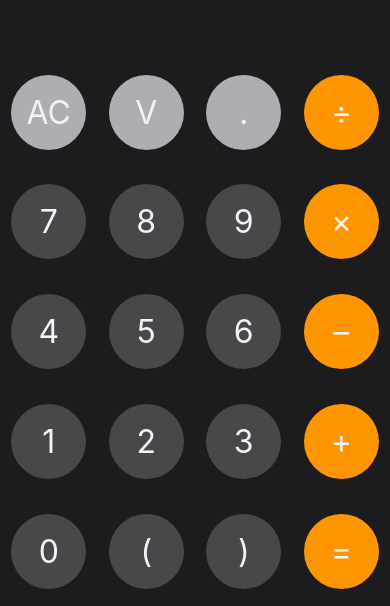
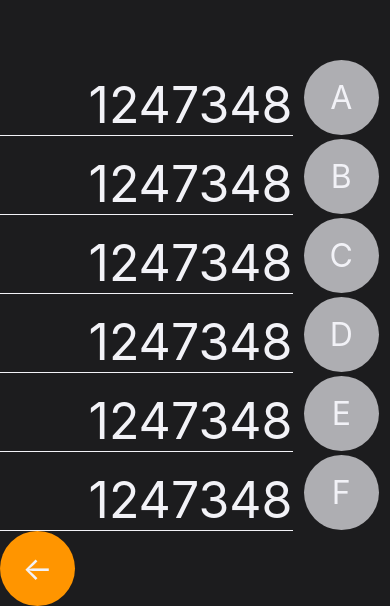
Before and after one commit to alrudolph/winter2021sbhacks, a React Native app: screen / in a window 390 px wide. Shown: the part 238-844 px from the top of the page. Built offline with nearby package versions, Linux system fonts and the light colour scheme.

Commit message:
back button

```diff
--- a/App.tsx
+++ b/App.tsx
@@ -73,10 +73,14 @@ export default function App() {
     setMode("var");
   }
 
+  const back = () => {
+    setMode("num");
+  }
+
   return (
     <Body>
       <NumberDisplay history={history} val={val}/>
-      {mode === "numPad" ?
+      {mode === "num" ?
       (<Keypad
            append={(input: Types) => { append(input); }}
            clear={() => { clear(); }}
@@ -84,7 +88,9 @@ export default function App() {
 	          showVar={() => { showVar(); }}
         />
       ) : (
-        <VarPad append={(input: Types) => { append(input); }} />
+        <VarPad append={(input: Types) => { append(input); }}
+		back={() => { back(); }}
+	/>
       )}
     </Body>
   );
--- a/Displays/VarPad.tsx
+++ b/Displays/VarPad.tsx
@@ -27,7 +27,7 @@ const ButtonPartLmao = styled.View`
 	display: flex;
 	flex-direction: row;
 	justify-content: center;
-	align-items: center;
+	align-items: flex-end;
 	width: 25%;
 `;
 
@@ -57,7 +57,7 @@ export function VarView({varName, append}: {varName: string, append: Function}){
 		</Display>
 );}
 
-export default function VarPad({append}: {append: Function}){
+export default function VarPad({append, back}: {append: Function, back: Function}){
 	return (<Display>
     	   <VarView varName="A" append={(input: string) => { append(input); }} />
     	   <VarView varName="B" append={(input: string) => { append(input); }} />
@@ -65,5 +65,6 @@ export default function VarPad({append}: {append: Function}){
     	   <VarView varName="D" append={(input: string) => { append(input); }} />
     	   <VarView varName="E" append={(input: string) => { append(input); }} />
     	   <VarView varName="F" append={(input: string) => { append(input); }} />
+	   <Circle color={Orange} text="←" onTouch={() => { back(); }} />
     	</Display>
 );}
```
